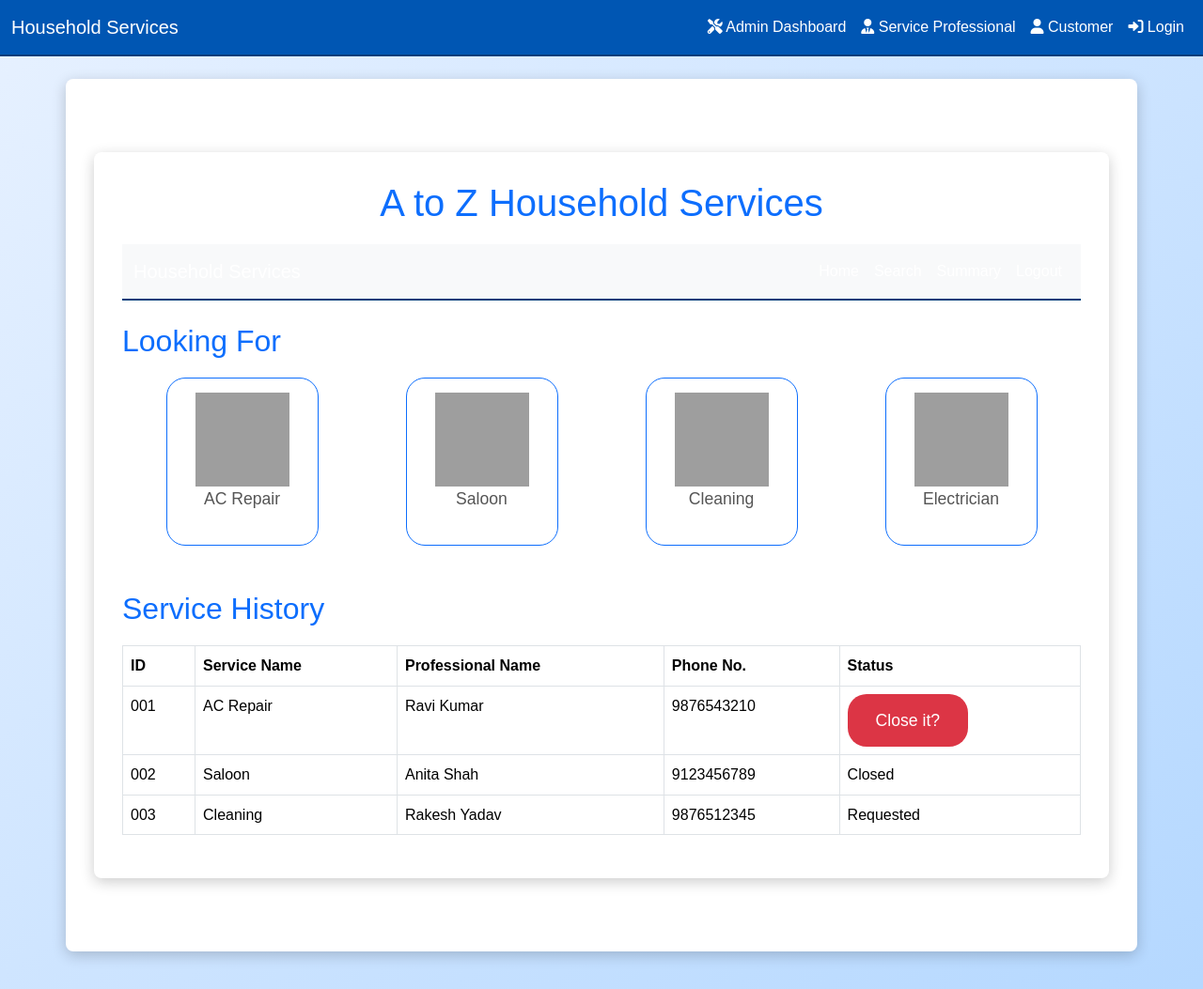
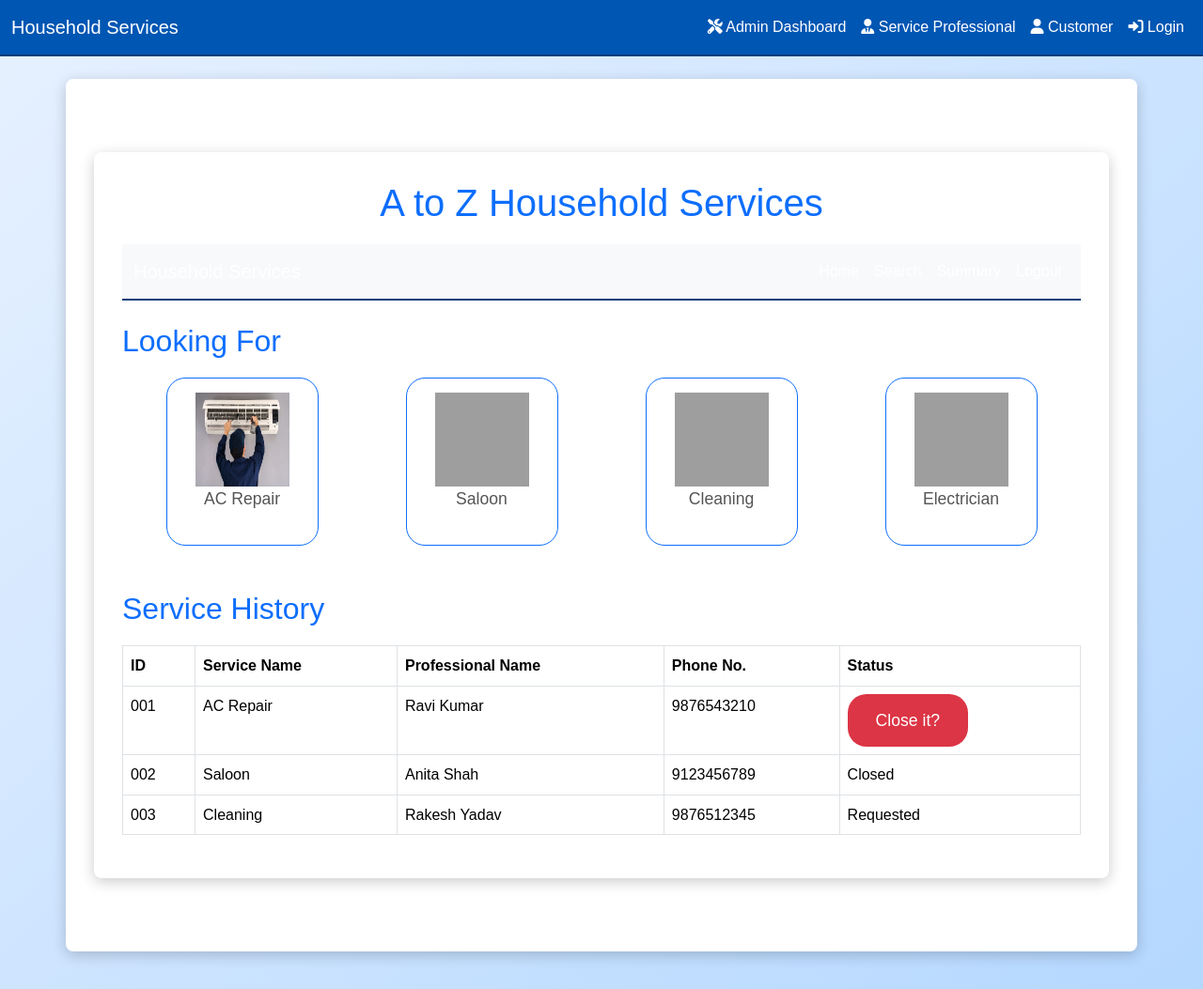
Before and after one commit to Dhruvi-Khandelwal/Household_Services, a Flask app: page /user/customer_dashboard in a window 1280 px wide. Shown: the top 1053 px of the page at 94% size. Run offline with Flask 3, Linux system fonts and the light colour scheme; grey boxes are pictures that could not be loaded.

Commit message:
updated customer_dashboard.html

```diff
--- a/templates/user/customer_dashboard.html
+++ b/templates/user/customer_dashboard.html
@@ -25,7 +25,7 @@
         <div class="d-flex justify-content-around">
             <div class="text-center">
                 <button class="btn btn-outline-primary">
-                    <img src="{{ url_for('static', filename='ac_repair.jpeg') }}" alt="AC Repair" width="100"
+                    <img src="{{ url_for('static', filename='ac_repair.jpg') }}" alt="AC Repair" width="100"
                         height="100">
                     <p>AC Repair</p>
                 </button>
```
